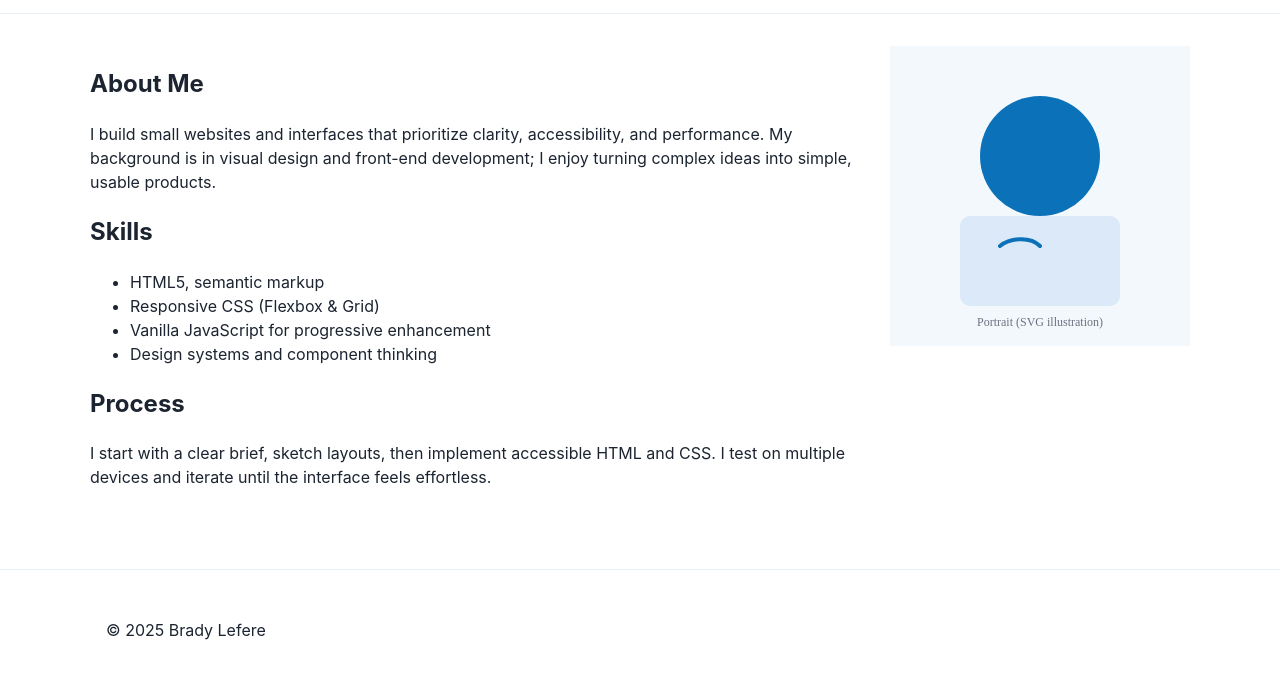
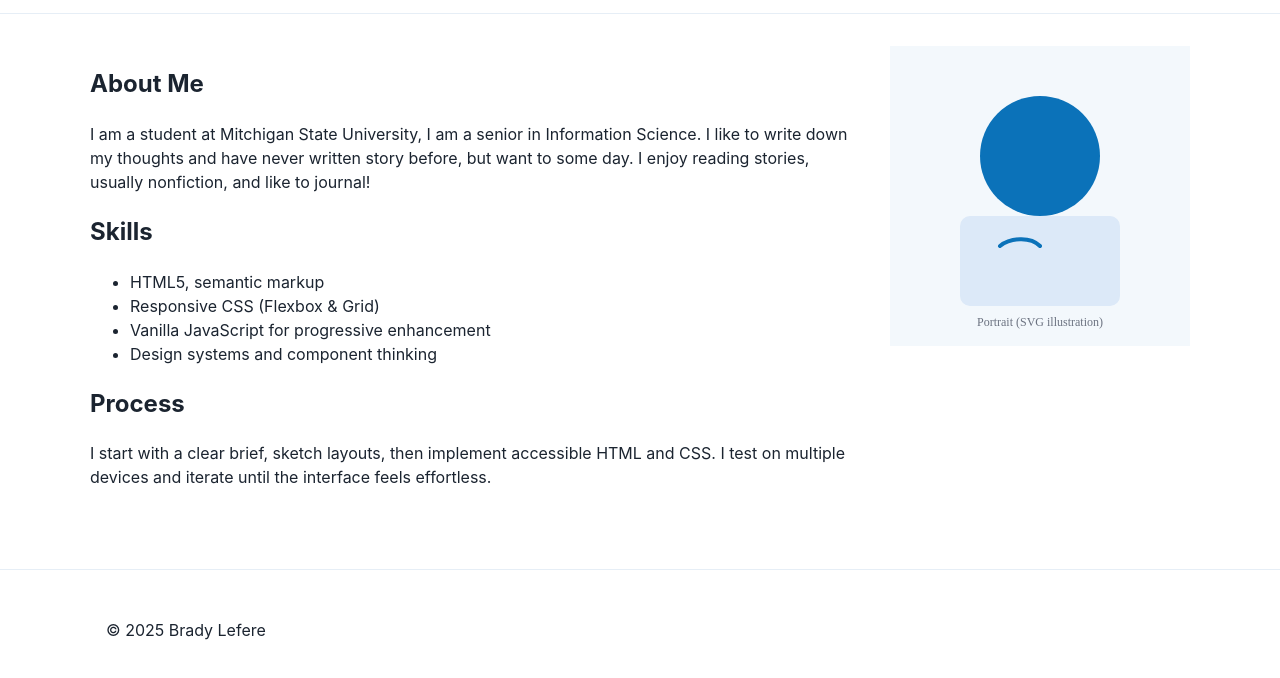
Before and after one commit to bradylefere/final, a plain HTML site: page about.html in a window 1280 px wide. Shown: the part 46-724 px from the top of the page. Drawn offline with Linux system fonts and the light colour scheme.

Commit message:
about fix up, half done

```diff
--- a/about.html
+++ b/about.html
@@ -25,7 +25,7 @@
       <article class="about-grid">
         <div>
           <h1>About Me</h1>
-          <p>I build small websites and interfaces that prioritize clarity, accessibility, and performance. My background is in visual design and front-end development; I enjoy turning complex ideas into simple, usable products.</p>
+          <p>I am a student at Mitchigan State University, I am a senior in Information Science. I like to write down my thoughts and have never written story before, but want to some day. I enjoy reading stories, usually nonfiction, and like to journal!</p>
           <h2>Skills</h2>
           <ul>
             <li>HTML5, semantic markup</li>
```
Also changed, not shown: index.html (+1 -1 lines).
